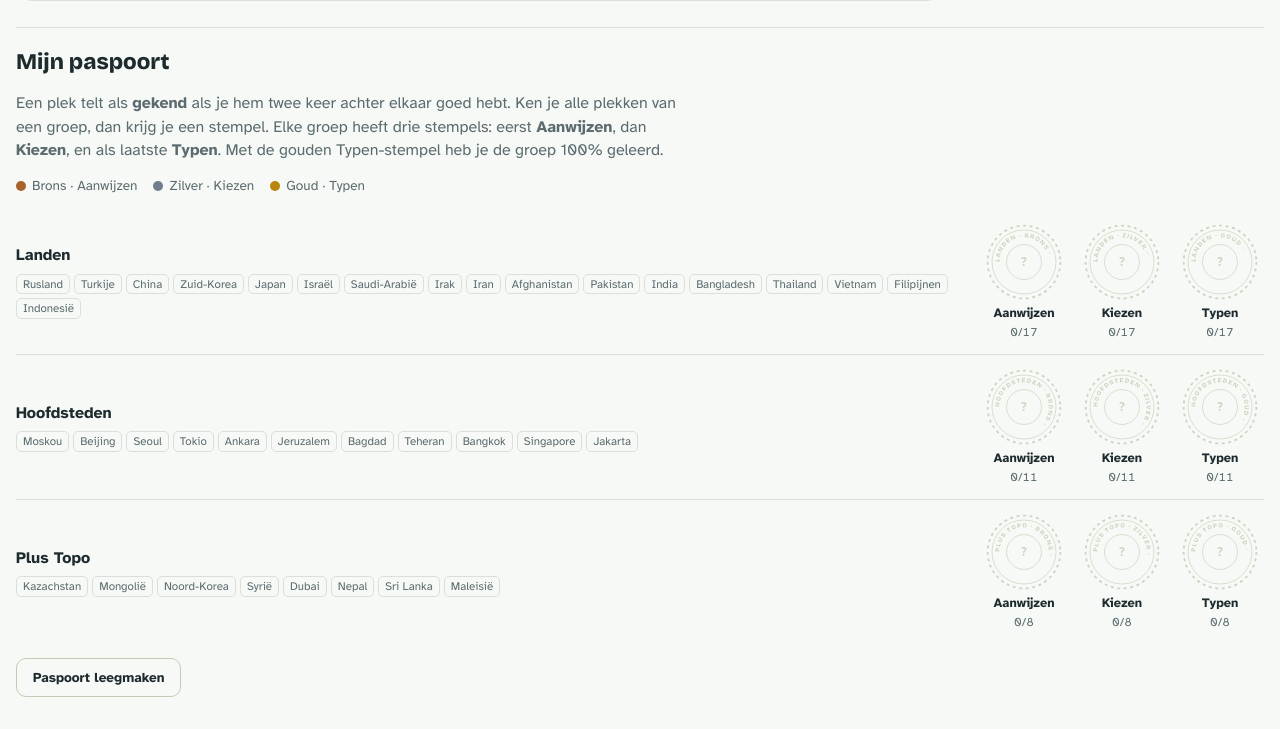
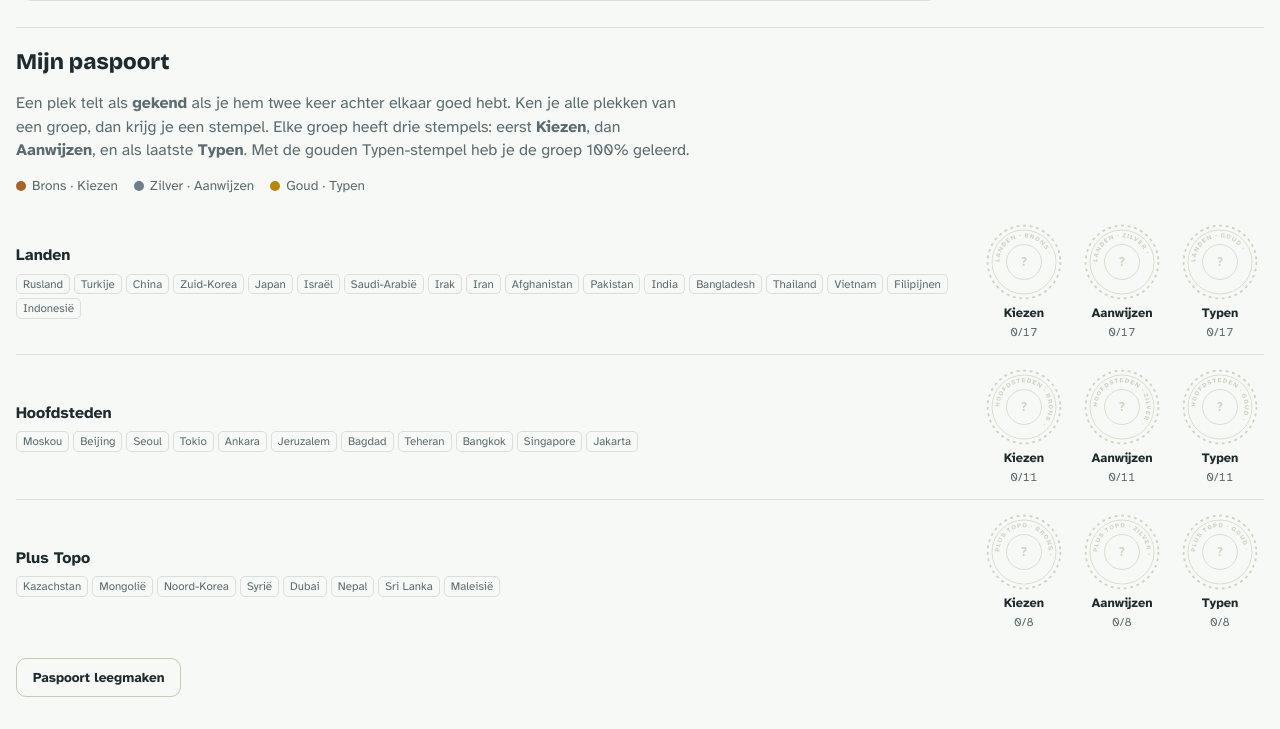
Before and after one commit to erikhupkes-stack/erikhupkes.github.io, a plain HTML site: page spellen/topotrainer-azie.html in a window 1280 px wide. Shown: the part 787-1516 px from the top of the page. Drawn offline with nearby package versions, Linux system fonts and the light colour scheme.

Commit message:
Topotrainers: volgorde Kiezen, Aanwijzen, Typen
Kiezen (herkennen) is nu de eerste stap en levert brons op, Aanwijzen
zilver en Typen goud. Ook de knoppen, uitleg en het dagadvies volgen
deze volgorde.

Co-Authored-By: Claude Opus 5.5 <noreply@anthropic.com>
Claude-Session: https://claude.ai/code/session_01C1dMZhP4qwz97fcCGRQy42

```diff
--- a/spellen/topotrainer-azie.html
+++ b/spellen/topotrainer-azie.html
@@ -199,8 +199,8 @@ button:focus-visible,input:focus-visible{outline:3px solid var(--accent);outline
   <div class="toolbar">
     <div class="seg" role="group" aria-label="Oefenvorm" id="modes">
       <button data-mode="bekijk" aria-pressed="true">Bekijken</button>
+      <button data-mode="kies" aria-pressed="false">Kiezen</button>
       <button data-mode="wijs" aria-pressed="false">Aanwijzen</button>
-      <button data-mode="kies" aria-pressed="false">Kiezen</button>
       <button data-mode="typ" aria-pressed="false">Typen</button>
     </div>
     <div class="chips" id="chips" role="group" aria-label="Wat oefen je?"></div>
@@ -233,8 +233,8 @@ button:focus-visible,input:focus-visible{outline:3px solid var(--accent);outline
 
   <section class="passport" id="passport">
     <h2>Mijn paspoort</h2>
-    <p>Een plek telt als <b>gekend</b> als je hem twee keer achter elkaar goed hebt. Ken je alle plekken van een groep, dan krijg je een stempel. Elke groep heeft drie stempels: eerst <b>Aanwijzen</b>, dan <b>Kiezen</b>, en als laatste <b>Typen</b>. Met de gouden Typen-stempel heb je de groep 100% geleerd.</p>
-    <div class="legend"><span><i style="background:var(--brons)"></i>Brons · Aanwijzen</span><span><i style="background:var(--zilver)"></i>Zilver · Kiezen</span><span><i style="background:var(--goud)"></i>Goud · Typen</span></div>
+    <p>Een plek telt als <b>gekend</b> als je hem twee keer achter elkaar goed hebt. Ken je alle plekken van een groep, dan krijg je een stempel. Elke groep heeft drie stempels: eerst <b>Kiezen</b>, dan <b>Aanwijzen</b>, en als laatste <b>Typen</b>. Met de gouden Typen-stempel heb je de groep 100% geleerd.</p>
+    <div class="legend"><span><i style="background:var(--brons)"></i>Brons · Kiezen</span><span><i style="background:var(--zilver)"></i>Zilver · Aanwijzen</span><span><i style="background:var(--goud)"></i>Goud · Typen</span></div>
     <div class="stamps" id="stamps"></div>
     <button class="btn ghost reset" id="resetBtn">Paspoort leegmaken</button>
   </section>
@@ -392,8 +392,8 @@ const $=id=>document.getElementById(id);
 if(!Array.isArray(store.cats)||!store.cats.every(c=>CATS.some(x=>x.id===c)))store.cats=CATS.map(c=>c.id);
 let mode=store.mode, round=null;
 const LEVELS=[
-  {m:'wijs', n:'Aanwijzen', medal:'brons',  col:'var(--brons)'},
-  {m:'kies', n:'Kiezen',    medal:'zilver', col:'var(--zilver)'},
+  {m:'kies', n:'Kiezen',    medal:'brons',  col:'var(--brons)'},
+  {m:'wijs', n:'Aanwijzen', medal:'zilver', col:'var(--zilver)'},
   {m:'typ',  n:'Typen',     medal:'goud',   col:'var(--goud)'},
 ];
 // progress is kept per practice mode; older saves (one shared list) count as Aanwijzen
@@ -420,7 +420,7 @@ function start(focus){
   clearHL(); $('qbar').className='qbar'; $('below').innerHTML='';
   if(mode==='bekijk'){
     round=null; drawLabels(pool());
-    $('qtext').innerHTML=`<span class="kind">Bekijken</span>Zoek de namen op de kaart. Klaar? Kies <b style="font-size:1.05rem">Aanwijzen</b>, <b style="font-size:1.05rem">Kiezen</b> of <b style="font-size:1.05rem">Typen</b>.`;
+    $('qtext').innerHTML=`<span class="kind">Bekijken</span>Zoek de namen op de kaart. Klaar? Kies <b style="font-size:1.05rem">Kiezen</b>, <b style="font-size:1.05rem">Aanwijzen</b> of <b style="font-size:1.05rem">Typen</b>.`;
     $('prog').innerHTML=`${pool().length} plekken`;
     return;
   }
@@ -453,9 +453,9 @@ function showAdvice(welcome){
   $('qtext').innerHTML=`<span class="kind">${welcome?'Welkom terug!':'Advies voor vandaag'}</span><b>Oefen met ${L.n}</b>`;
   $('prog').innerHTML='';
   const why = allGold ? 'Je hebt alles 100% geleerd. Herhaal met Typen, zodat je het blijft kennen.'
-    : L.m==='wijs' ? `Op de kaart aanwijzen ken je ${k} van de ${p.length} plekken. Eerst de kaart goed in je hoofd, dan pas de namen.`
-    : L.m==='kies' ? `Aanwijzen heb je af. Bij Kiezen ken je ${k} van de ${p.length} plekken.`
-    : `Aanwijzen en Kiezen heb je af. Nu de namen zelf typen: ${k} van de ${p.length} ken je al.`;
+    : L.m==='kies' ? `Bij Kiezen herken je ${k} van de ${p.length} plekken. Eerst leren herkennen, daarna zelf aanwijzen.`
+    : L.m==='wijs' ? `Kiezen heb je af. Nu zelf op de kaart aanwijzen: ${k} van de ${p.length} plekken ken je al.`
+    : `Kiezen en Aanwijzen heb je af. Nu de namen zelf typen, net als op de toets: ${k} van de ${p.length} ken je al.`;
   $('below').innerHTML=`<div class="advice"><p class="why">${why}</p>
     ${hard.length?`<p>Deze plekken vond je moeilijk. Ze staan op de kaart gemarkeerd:</p><div class="hard">${hard.map(i=>`<span>${i.n}</span>`).join('')}</div>`:''}
     <div class="btns">${hard.length?`<button class="btn" id="advHard">Oefen de moeilijke plekken (${L.n})</button>`:''}
```
Also changed, not shown: spellen/topotrainer-wereld.html (+9 -9 lines).
